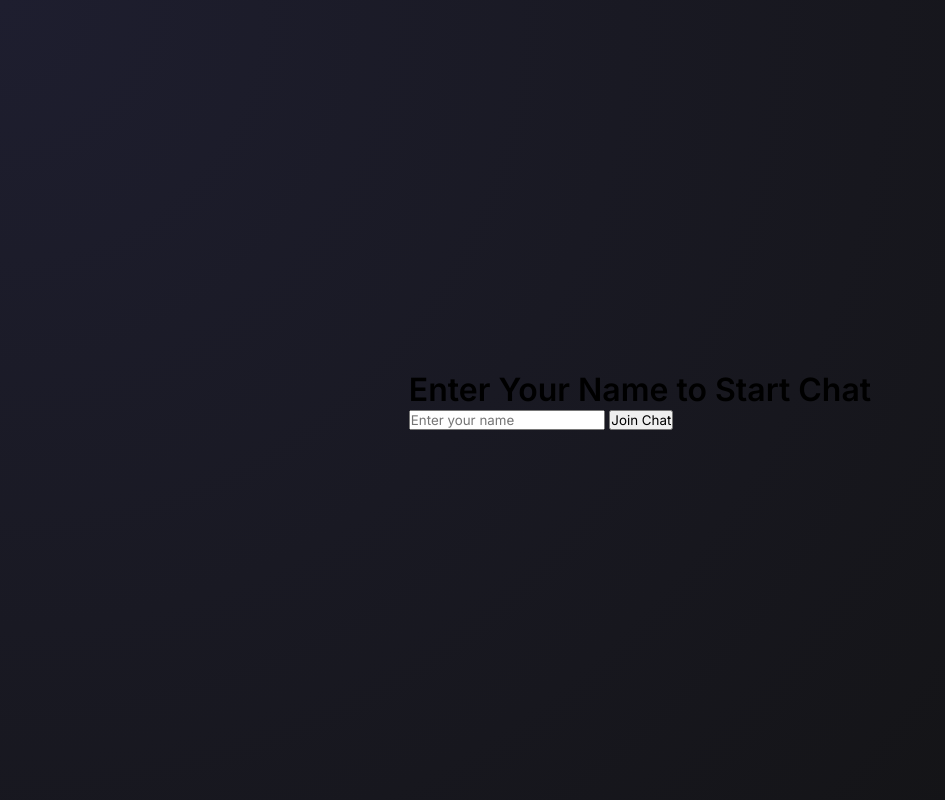
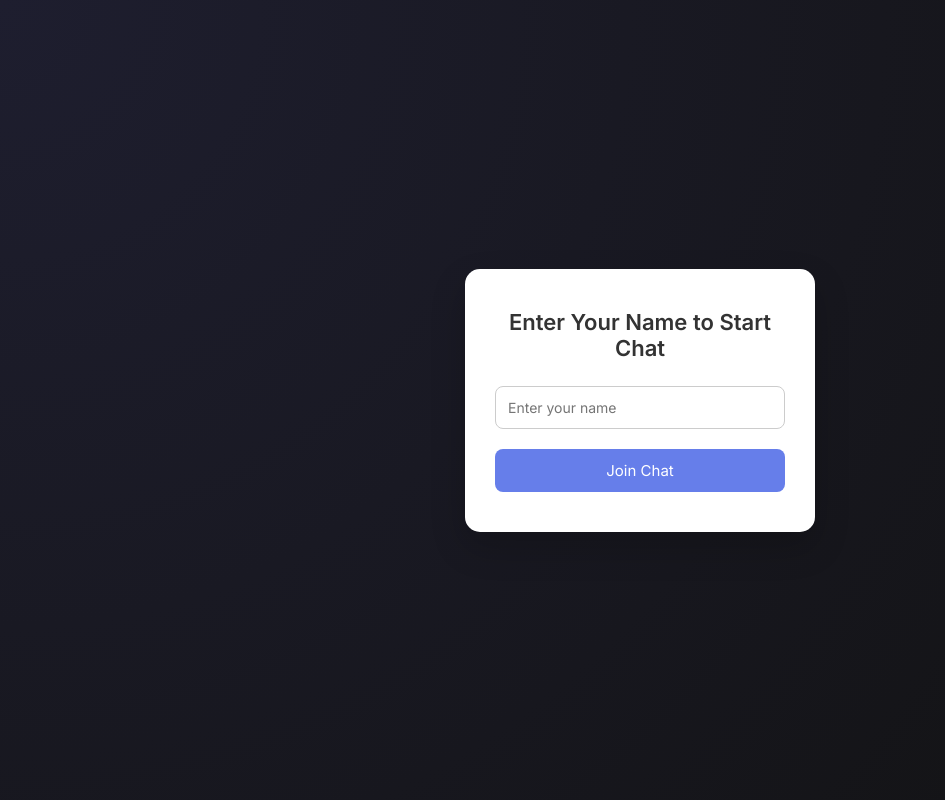
Before and after one commit to Aman-Verma123/Real-time-chat-app, a plain HTML site: page frontend/index.html in a window 1280 px wide. Shown: the whole page, without its empty margins (0-945 px from the left). Drawn offline with nearby package versions, Linux system fonts and the light colour scheme; no server answers.

Commit message:
Update style.css join css add

```diff
--- a/frontend/style.css
+++ b/frontend/style.css
@@ -16,7 +16,7 @@ body {
 }
 
 /* Main Container */
-.chat-container {
+.chat_container {
   width: 100%;
   display: flex;
   justify-content: center;
@@ -124,3 +124,71 @@ form button:hover {
   transform: scale(1.05);
   box-shadow: 0 0 15px rgba(255,75,43,0.6);
 }
+
+
+/* join section: */
+
+/* Card Container */
+#joinSection {
+  background: #ffffff;
+  padding: 40px 30px;
+  width: 350px;
+  border-radius: 15px;
+  box-shadow: 0 15px 35px rgba(0, 0, 0, 0.2);
+  text-align: center;
+  animation: fadeIn 0.5s ease-in-out;
+}
+
+/* Heading */
+#joinSection h1 {
+  margin-bottom: 25px;
+  font-size: 22px;
+  color: #333;
+}
+
+/* Input Field */
+#username {
+  width: 100%;
+  padding: 12px;
+  border-radius: 8px;
+  border: 1px solid #ccc;
+  outline: none;
+  font-size: 14px;
+  margin-bottom: 20px;
+  transition: 0.3s;
+}
+
+#username:focus {
+  border-color: #667eea;
+  box-shadow: 0 0 8px rgba(102, 126, 234, 0.4);
+}
+
+/* Button */
+#joinBtn {
+  width: 100%;
+  padding: 12px;
+  border: none;
+  border-radius: 8px;
+  background: #667eea;
+  color: white;
+  font-size: 15px;
+  cursor: pointer;
+  transition: 0.3s;
+}
+
+#joinBtn:hover {
+  background: #5a67d8;
+  transform: translateY(-2px);
+}
+
+/* Small Animation */
+@keyframes fadeIn {
+  from {
+    opacity: 0;
+    transform: translateY(-20px);
+  }
+  to {
+    opacity: 1;
+    transform: translateY(0);
+  }
+}
```
